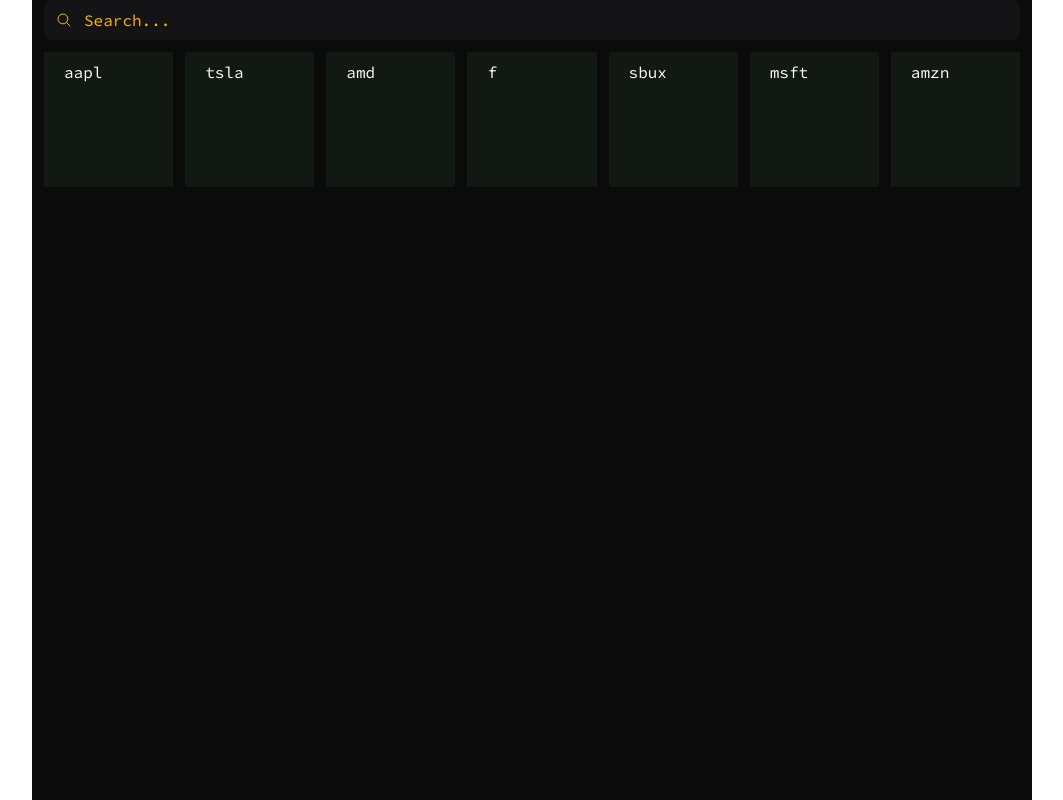
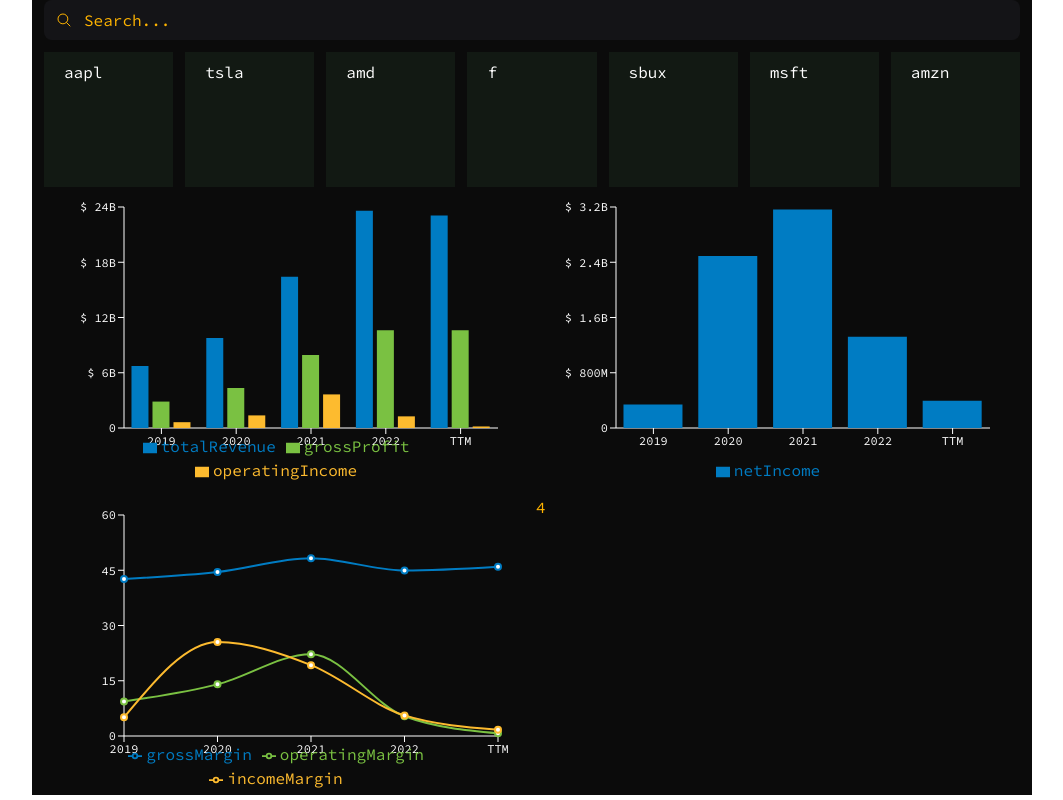
Before and after one commit to sonny-coding/stock-app, a React (Vite) app in the folder client/: page / in a window 1280 px wide. Shown: the whole page, without its empty margins (108-1171 px from the left). Built offline with nearby package versions, Linux system fonts and the light colour scheme.

Commit message:
style graphs

```diff
--- a/client/src/App.jsx
+++ b/client/src/App.jsx
@@ -29,7 +29,7 @@
   console.log(graphData);
   console.log(getGrownthPercentage(graphData));
   return (
-    <div className="bg-night max-w-[1000px] w-full h-screen mx-auto text-base font-sourcecode text-yellow px-3">
+    <div className="bg-night max-w-[1000px] w-full h-auto mx-auto text-base font-sourcecode text-yellow px-3">
       {/* <RevGrossOp chart={graphData} /> */}
       <button className="flex flex-row items-center w-full px-3 py-2 text-left rounded-lg bg-cinder cursor-text">
         <div className="w-4 h-4 mr-3">
@@ -42,6 +42,18 @@
           return <RecentTicker key={ticker} ticker={ticker} />;
         })}
       </div>
+      <div className="grid w-full grid-cols-1 gap-2 md:grid-cols-2">
+        <div className="w-full h-auto">
+          <RevGrossOp chart={graphData} />
+        </div>
+        <div className="w-full h-auto">
+          <Income chart={graphData} />
+        </div>
+        <div className="w-full h-auto">
+          <Growth chart={getGrownthPercentage(graphData)} />
+        </div>
+        <div className="w-full h-auto">4</div>
+      </div>
     </div>
   );
 };
--- a/client/src/components/Growth.jsx
+++ b/client/src/components/Growth.jsx
@@ -11,11 +11,15 @@
   Legend,
   Line,
   LineChart,
+  ResponsiveContainer,
 } from "recharts";
 
 // eslint-disable-next-line react/prop-types
 export default function Growth({ chart }) {
+  const customStyle = { fontSize: "12px" };
+
   return (
+    <ResponsiveContainer width="100%" height={300}>
       <LineChart
         width={500}
         height={300}
@@ -28,29 +32,34 @@
         }}
       >
         <CartesianGrid vertical={false} horizontal={false} />
-      <XAxis dataKey="time" />
-      <YAxis />
-      <Tooltip formatter={dataFormat} />
+        <XAxis style={customStyle} stroke="white" dataKey="time" />
+        <YAxis style={customStyle} stroke="white" />
+        <Tooltip
+          formatter={dataFormat}
+          contentStyle={{ backgroundColor: "#121913" }}
+          cursor={{ fill: "#121913", stroke: "#121913" }}
+        />
         <Legend />
         {/* <Bar dataKey="netIncome" stackId="a" fill="#8884d8" /> */}
         <Line
           type="monotone"
           dataKey="grossMargin"
-        stroke="#8884d8"
+          stroke="#007cc3"
           strokeWidth={2}
         />
         <Line
           type="monotone"
           dataKey="operatingMargin"
-        stroke="#f2f"
+          stroke="#7ac142"
           strokeWidth={2}
         />
         <Line
           type="monotone"
           dataKey="incomeMargin"
-        stroke="#82ca9d"
+          stroke="#fdbb2f"
           strokeWidth={2}
         />
       </LineChart>
+    </ResponsiveContainer>
   );
 }
--- a/client/src/components/Income.jsx
+++ b/client/src/components/Income.jsx
@@ -9,14 +9,17 @@
   CartesianGrid,
   Tooltip,
   Legend,
+  ResponsiveContainer,
 } from "recharts";
 
 // eslint-disable-next-line react/prop-types
 export default function Income({ chart }) {
+  const customStyle = { fontSize: "12px" };
   return (
+    <ResponsiveContainer width={"100%"} height={300}>
       <BarChart
-      width={500}
-      height={300}
+        // width={500}
+        // height={300}
         data={chart}
         margin={{
           top: 20,
@@ -26,11 +29,16 @@
         }}
       >
         <CartesianGrid vertical={false} horizontal={false} />
-      <XAxis dataKey="time" />
-      <YAxis tickFormatter={dataFormat} />
-      <Tooltip formatter={dataFormat} />
+        <XAxis style={customStyle} dataKey="time" stroke="white" />
+        <YAxis style={customStyle} tickFormatter={dataFormat} stroke="white" />
+        <Tooltip
+          formatter={dataFormat}
+          contentStyle={{ backgroundColor: "#121913" }}
+          cursor={{ fill: "#121913", stroke: "#121913" }}
+        />
         <Legend />
-      <Bar dataKey="netIncome" stackId="a" fill="#8884d8" />
+        <Bar dataKey="netIncome" stackId="a" fill="#007cc3" />
       </BarChart>
+    </ResponsiveContainer>
   );
 }
--- a/client/src/components/RevGrossOp.jsx
+++ b/client/src/components/RevGrossOp.jsx
@@ -9,14 +9,17 @@
   CartesianGrid,
   Tooltip,
   Legend,
+  ResponsiveContainer,
 } from "recharts";
 
 // eslint-disable-next-line react/prop-types
 export default function RevGrossOp({ chart }) {
+  const customStyle = { fontSize: "12px" };
   return (
+    <ResponsiveContainer width="100%" height={300}>
       <BarChart
-      width={500}
-      height={300}
+        // width={500}
+        // height={300}
         data={chart}
         margin={{
           top: 20,
@@ -26,13 +29,18 @@
         }}
       >
         <CartesianGrid vertical={false} horizontal={false} />
-      <XAxis dataKey="time" />
-      <YAxis tickFormatter={dataFormat} />
-      <Tooltip formatter={dataFormat} />
+        <XAxis style={customStyle} dataKey="time" stroke="white" />
+        <YAxis style={customStyle} tickFormatter={dataFormat} stroke="white" />
+        <Tooltip
+          formatter={dataFormat}
+          contentStyle={{ backgroundColor: "#121913" }}
+          cursor={{ fill: "#121913", stroke: "#121913" }}
+        />
         <Legend />
-      <Bar dataKey="totalRevenue" stackId="a" fill="#8884d8" />
-      <Bar dataKey="grossProfit" stackId="b" fill="#f2f" />
-      <Bar dataKey="operatingIncome" stackId="c" fill="#82ca9d" />
+        <Bar dataKey="totalRevenue" stackId="a" fill="#007cc3" />
+        <Bar dataKey="grossProfit" stackId="b" fill="#7ac142" />
+        <Bar dataKey="operatingIncome" stackId="c" fill="#fdbb2f" />
       </BarChart>
+    </ResponsiveContainer>
   );
 }
```
Also changed, not shown: client/src/data/index.js. Lines whose indentation alone changed are shown as unchanged.
